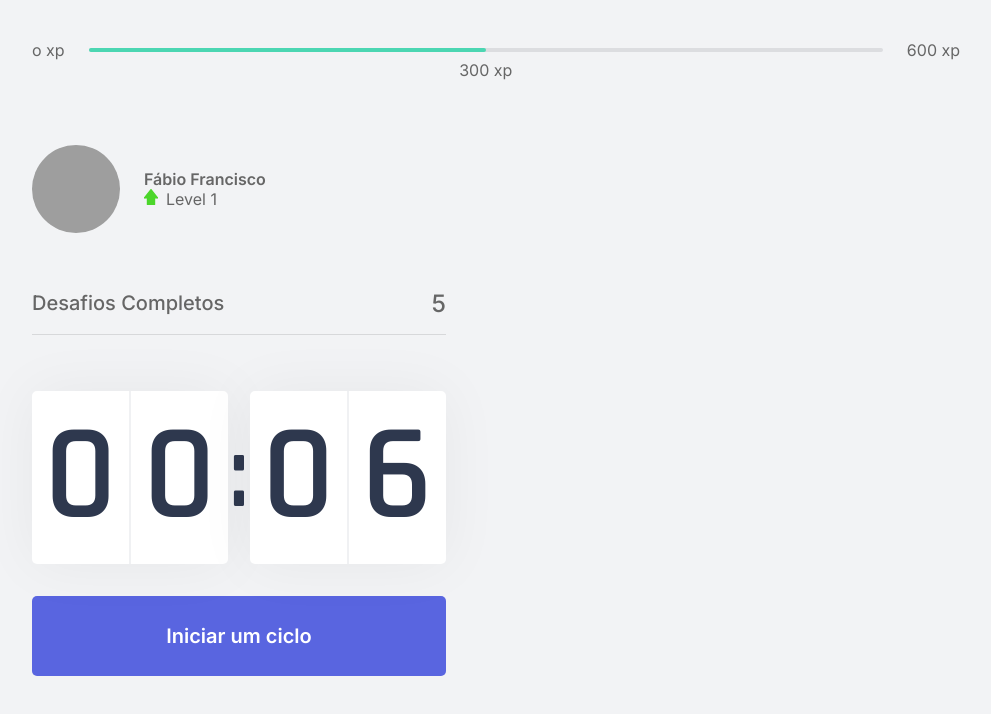
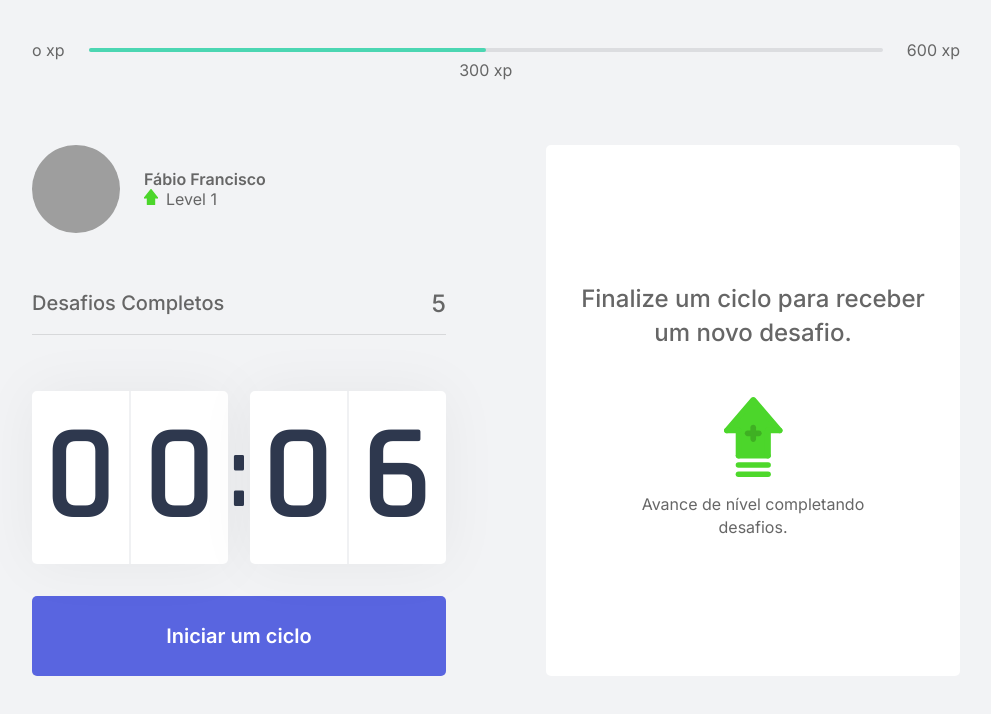
Before and after one commit to fabio04francisco/nlw04-move-it-next, a Next.js app: page / in a window 1280 px wide. Shown: the top 714 px of the page, without its empty margins (144-1135 px from the left). Built offline with nearby package versions, Linux system fonts and the light colour scheme; grey boxes are pictures that could not be loaded.

Commit message:
feat: cria e insere componte challenge box not active. Usado quando não existem desafio.

```diff
--- /dev/null
+++ b/src/components/ChallengeBox.tsx
@@ -0,0 +1,15 @@
+import styles from '../styles/components/ChallengeBox.module.css';
+
+export function ChallengeBox() {
+  return(
+    <div className={styles.challengeBoxContainer}>
+      <div className={styles.challengeNotActive}>
+        <strong>Finalize um ciclo para receber um novo desafio.</strong>
+        <p>
+          <img src="icons/level-up.svg" alt="Level Up"/>
+          Avance de nível completando desafios.
+        </p>
+      </div>
+    </div>
+  )
+}
--- a/src/pages/index.tsx
+++ b/src/pages/index.tsx
@@ -6,6 +6,7 @@
 import styles from '../styles/pages/Home.module.css'
 
 import Head from 'next/head'
+import { ChallengeBox } from "../components/ChallengeBox";
 
 export default function Home() {
   return (
@@ -24,7 +25,7 @@
         </div>
 
         <div>
-
+          <ChallengeBox />
         </div>
       </section>
 
--- /dev/null
+++ b/src/styles/components/ChallengeBox.module.css
@@ -0,0 +1,40 @@
+.challengeBoxContainer {
+  height: 100%;
+
+  background: var(--white);
+  border-radius: 5px;
+  box-shadow: 0 0 60px rgbs(0, 0, 0, 0.05);
+  padding: 1.5rem 2rem;
+
+  display: flex;
+  flex-direction: column;
+  align-items: center;
+  justify-content: center;
+
+  text-align: center;
+}
+
+.challengeNotActive {
+  display: flex;
+  flex-direction: column;
+  align-items: center;
+}
+
+.challengeNotActive strong {
+  font-size: 1.5rem;
+  font-weight: 500;
+  line-height: 1.4;
+}
+
+.challengeNotActive p {
+  display: flex;
+  flex-direction: column;
+  align-items: center;
+  line-height: 1.4;
+  max-width: 70%;
+  margin-top: 3rem;
+}
+
+.challengeNotActive img {
+  margin-bottom: 1rem
+}
```
